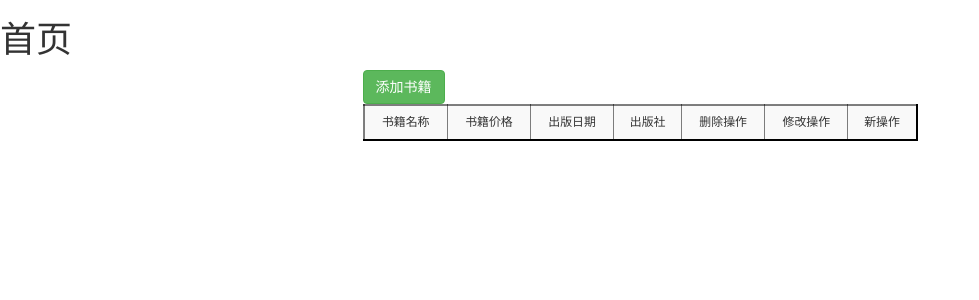
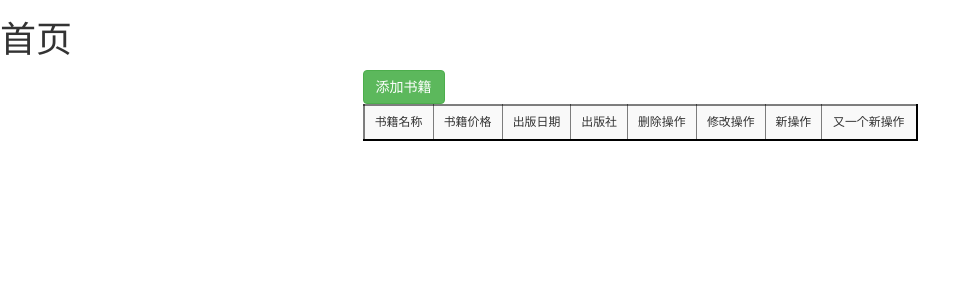
Before and after one commit to xiaofeinie/books, a Django app: page / in a window 1280 px wide. Shown: the top 300 px of the page, without its empty margins (0-979 px from the left). Run offline with Django 3.2, Linux system fonts and the light colour scheme; data that the repository does not hold is empty; some libraries are stand-ins or nearby versions.

Commit message:
又一个新操作

```diff
--- a/templates/index.html
+++ b/templates/index.html
@@ -50,6 +50,7 @@
                     <td>删除操作</td>
                     <td>修改操作</td>
                     <td>新操作</td>
+                    <td>又一个新操作</td>
                 </tr>
 
                 {% for foo in ret %}
```
